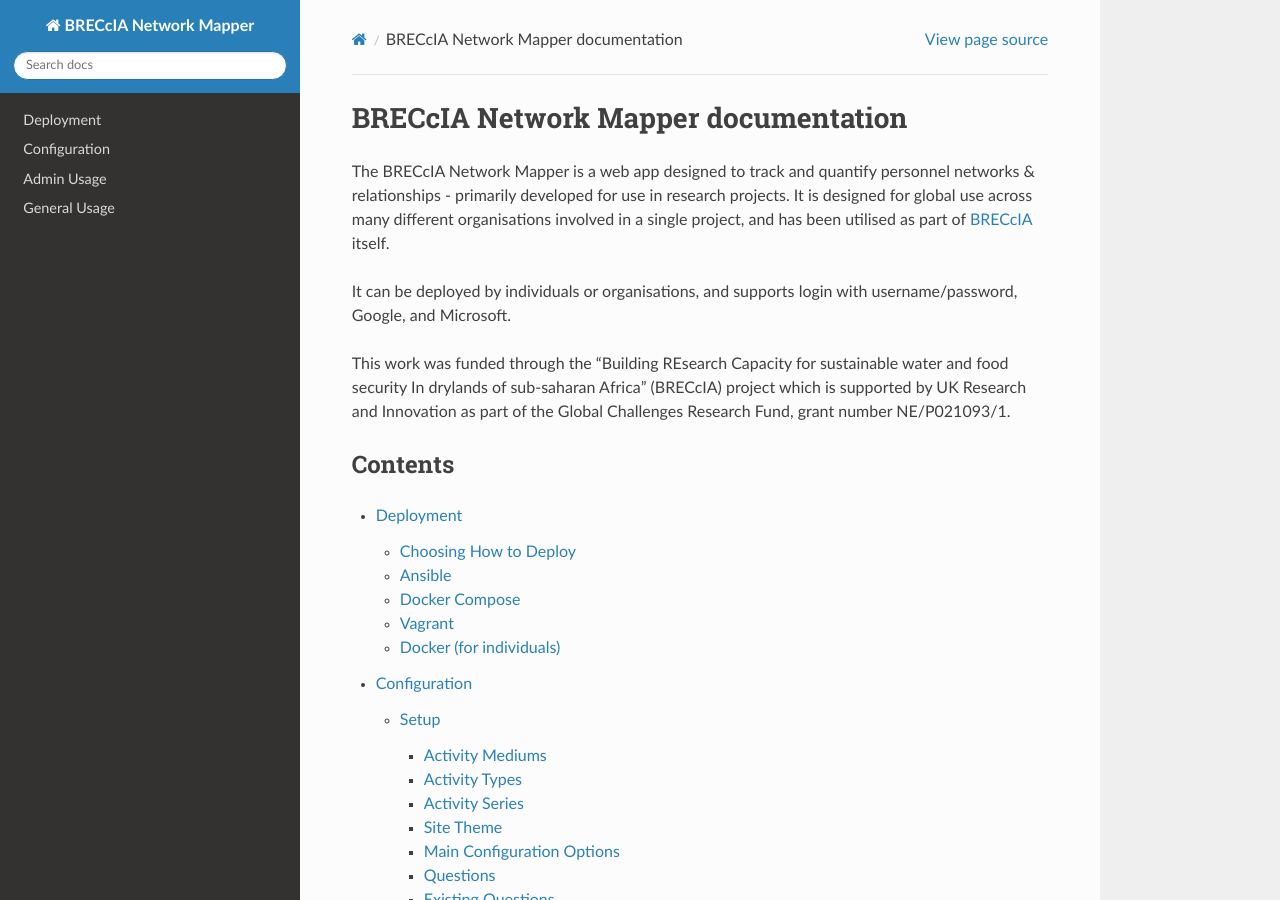
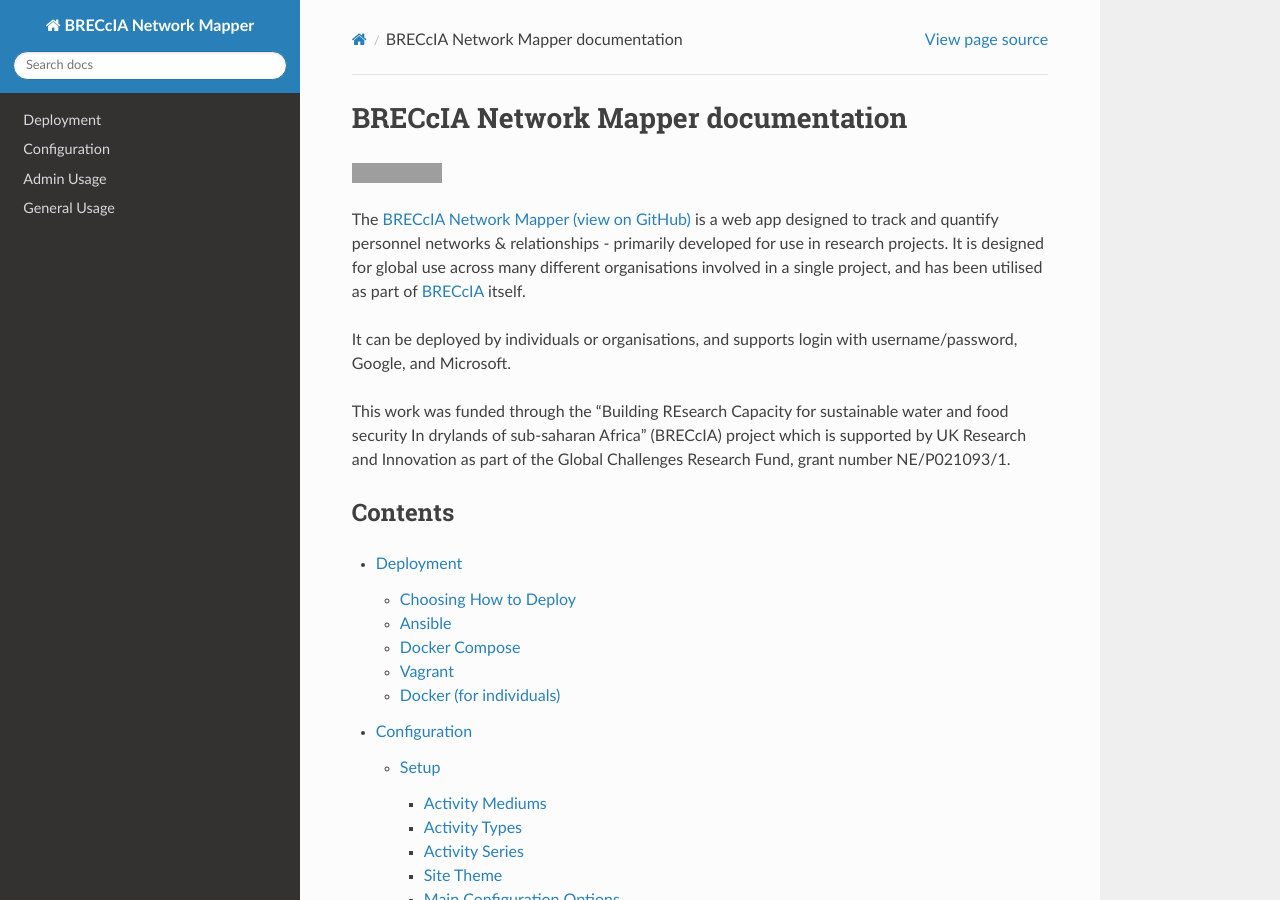
Before and after one commit to Southampton-RSG/breccia-mapper, a Sphinx documentation site: the page built from docs/source/index.md, in a window 1280 px wide and 900 px high. Built offline with Sphinx 7.4.7 and the Read the Docs theme 2.0.0, drawn with Linux system fonts in a browser that asks for light colours; grey boxes are pictures that could not be loaded.

```diff
--- a/docs/source/index.md
+++ b/docs/source/index.md
@@ -1,6 +1,8 @@
 # BRECcIA Network Mapper documentation
 
-The BRECcIA Network Mapper is a web app designed to track and quantify personnel networks & relationships - primarily developed for use in research projects. It is designed for global use across many different organisations involved in a single project, and has been utilised as part of [BRECcIA](https://gcrf-breccia.com) itself.
+[![GitHub latest release](https://img.shields.io/github/downloads/Southampton-RSG/breccia-mapper/latest/total?label=Latest%20release)](https://github.com/Southampton-RSG/breccia-mapper/releases/latest)
+
+The [BRECcIA Network Mapper (view on GitHub)](https://github.com/Southampton-RSG/breccia-mapper) is a web app designed to track and quantify personnel networks & relationships - primarily developed for use in research projects. It is designed for global use across many different organisations involved in a single project, and has been utilised as part of [BRECcIA](https://gcrf-breccia.com) itself.
 
 It can be deployed by individuals or organisations, and supports login with username/password, Google, and Microsoft.
 
```
Also changed, not shown: README.md (+2 -2 lines), docs/source/1-deployment.md (+1 -1 lines), docs/source/2-configuration.md (+1 -1 lines).
